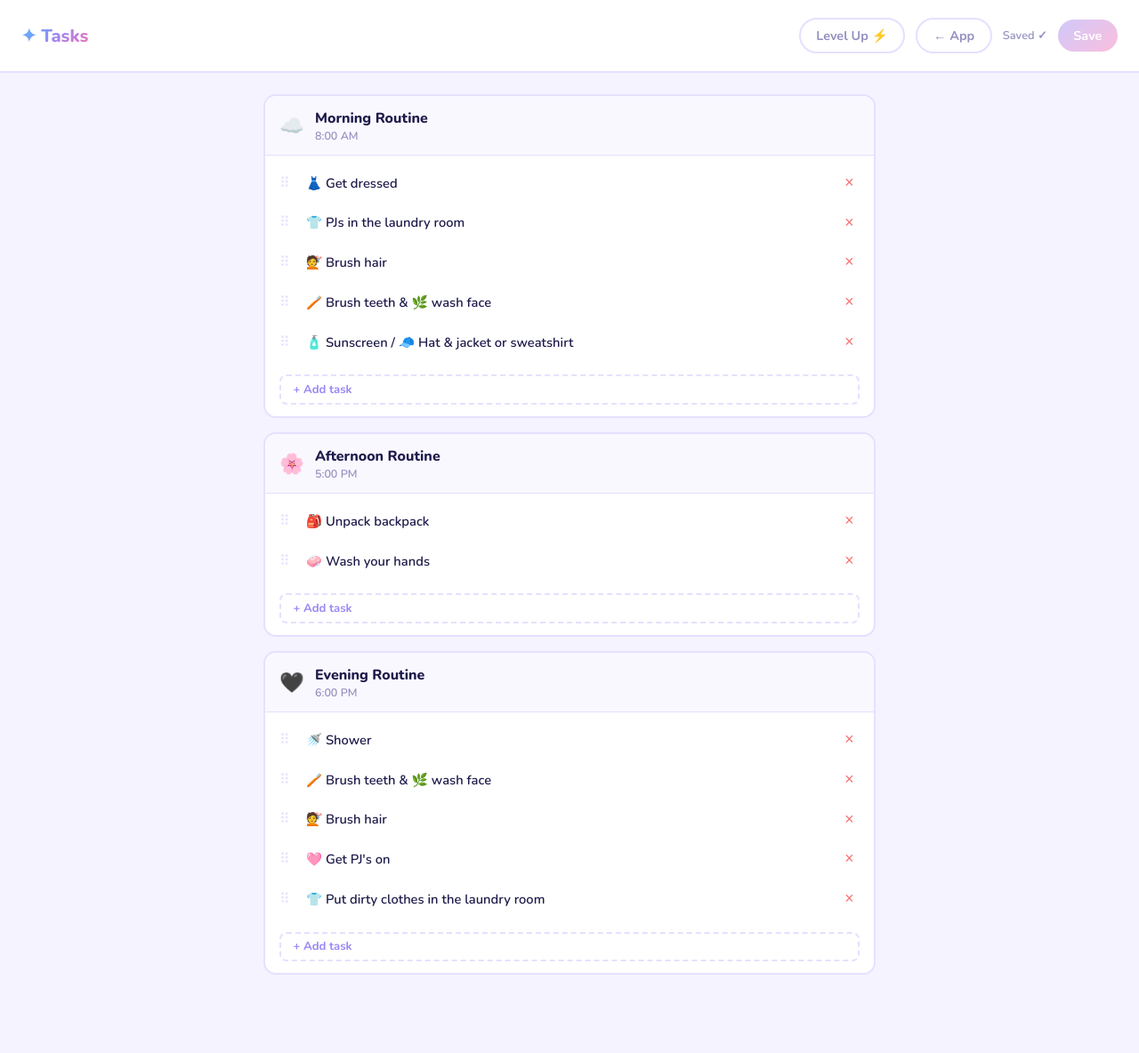
After one commit to briefsubstance91/violet-routines, a Flask app: page /admin/tasks in a window 1280 px wide. The commit adds this page. Shown: the whole page at 89% size. Run offline with Flask 3, Linux system fonts and the light colour scheme.

Commit message:
Add task admin page at /admin/tasks
Edit, add, delete, and drag-to-reorder tasks per routine.
Saves directly back to Violet Tasks.csv with no CSV knowledge needed.
Also adds Tasks link to Level Up admin header and vice versa.

Co-Authored-By: Claude Sonnet 4.6 <noreply@anthropic.com>

```diff
--- a/app.py
+++ b/app.py
@@ -372,6 +372,56 @@ def admin_save():
     return jsonify({'ok': True})
 
 
+def load_tasks_raw():
+    """Return routines as ordered list with metadata + task list for the task admin."""
+    rows = scan_csv(TASKS_FILE, 'Routine')
+    seen = {}
+    order = []
+    for row in rows:
+        rid = row.get('ID', '').strip()
+        if not rid:
+            continue
+        if rid not in seen:
+            seen[rid] = {
+                'id':     rid,
+                'name':   row.get('Routine', '').strip(),
+                'icon':   row.get('Icon', '').strip(),
+                'time':   row.get('Time', '').strip(),
+                'banner': row.get('Banner', '').strip(),
+                'tasks':  [],
+            }
+            order.append(rid)
+        task = row.get('Task', '').strip()
+        if task:
+            seen[rid]['tasks'].append(task)
+    return [seen[rid] for rid in order]
+
+
+def save_tasks_raw(routines):
+    """Write routines list back to Violet Tasks.csv."""
+    with open(TASKS_FILE, 'w', newline='', encoding='utf-8') as f:
+        writer = csv.writer(f)
+        writer.writerow(['Violet Tasks'])
+        writer.writerow(['Violet Tasks', '', '', '', '', ''])
+        writer.writerow(['Routine', 'ID', 'Icon', 'Time', 'Banner', 'Task'])
+        for r in routines:
+            for task in r['tasks']:
+                writer.writerow([r['name'], r['id'], r['icon'], r['time'], r['banner'], task])
+
+
+@app.route('/admin/tasks')
+def admin_tasks():
+    routines = load_tasks_raw()
+    return render_template('admin_tasks.html', routines_json=json.dumps(routines))
+
+
+@app.route('/admin/tasks/save', methods=['POST'])
+def admin_tasks_save():
+    routines = request.get_json()
+    save_tasks_raw(routines)
+    return jsonify({'ok': True})
+
+
 @app.route('/stats')
 def stats():
     routines = load_routines()
--- a/templates/admin.html
+++ b/templates/admin.html
@@ -233,6 +233,7 @@
 <header>
   <h1>✦ Admin</h1>
   <div class="header-actions">
+    <a href="/admin/tasks" class="back-link" style="margin-right:0.5rem">Tasks 📋</a>
     <a href="/" class="back-link">← App</a>
     <span class="save-status" id="saveStatus">Unsaved changes</span>
     <button class="btn btn-save" id="saveBtn" onclick="saveAll()">Save</button>
--- /dev/null
+++ b/templates/admin_tasks.html
@@ -0,0 +1,376 @@
+<!DOCTYPE html>
+<html lang="en">
+<head>
+  <meta charset="UTF-8">
+  <meta name="viewport" content="width=device-width, initial-scale=1.0">
+  <title>Violet's App — Tasks</title>
+  <link rel="preconnect" href="https://fonts.googleapis.com">
+  <link href="https://fonts.googleapis.com/css2?family=Nunito:wght@400;600;700;800&display=swap" rel="stylesheet">
+  <style>
+    *, *::before, *::after { box-sizing: border-box; margin: 0; padding: 0; }
+
+    :root {
+      --purple: #9b87f5;
+      --blue:   #4db8ff;
+      --pink:   #f472b6;
+      --text:   #1e1b4b;
+      --muted:  #9490c0;
+      --bg:     #f5f3ff;
+      --card:   #ffffff;
+      --border: #e5e0ff;
+      --r:      14px;
+    }
+
+    body {
+      font-family: 'Nunito', sans-serif;
+      background: var(--bg);
+      color: var(--text);
+      min-height: 100vh;
+      padding: 0 0 4rem;
+    }
+
+    header {
+      background: white;
+      border-bottom: 2px solid var(--border);
+      padding: 1.25rem 1.5rem;
+      display: flex;
+      align-items: center;
+      justify-content: space-between;
+      position: sticky;
+      top: 0;
+      z-index: 10;
+    }
+
+    header h1 {
+      font-size: 1.25rem;
+      font-weight: 800;
+      background: linear-gradient(135deg, var(--blue), var(--purple), var(--pink));
+      -webkit-background-clip: text;
+      -webkit-text-fill-color: transparent;
+      background-clip: text;
+    }
+
+    .header-actions { display: flex; gap: 0.75rem; align-items: center; }
+
+    .btn {
+      font-family: 'Nunito', sans-serif;
+      font-weight: 700;
+      font-size: 0.9rem;
+      padding: 0.5rem 1.1rem;
+      border-radius: 100px;
+      border: none;
+      cursor: pointer;
+      transition: opacity 0.15s, transform 0.1s;
+    }
+    .btn:active { transform: scale(0.96); }
+
+    .btn-save {
+      background: linear-gradient(135deg, var(--purple), var(--pink));
+      color: white;
+    }
+    .btn-save:disabled { opacity: 0.45; cursor: default; }
+
+    .btn-outline {
+      background: white;
+      border: 2px solid var(--border);
+      color: var(--muted);
+      text-decoration: none;
+      display: inline-flex;
+      align-items: center;
+    }
+    .btn-outline:hover { border-color: var(--purple); color: var(--purple); }
+
+    .btn-danger {
+      background: none;
+      border: none;
+      color: #f87171;
+      font-size: 1.1rem;
+      cursor: pointer;
+      padding: 0.2rem 0.4rem;
+      border-radius: 6px;
+      line-height: 1;
+    }
+    .btn-danger:hover { background: #fff1f1; }
+
+    .save-status {
+      font-size: 0.8rem;
+      color: var(--muted);
+      font-weight: 600;
+    }
+    .save-status.saved { color: #34d399; }
+
+    .container {
+      max-width: 720px;
+      margin: 0 auto;
+      padding: 1.5rem 1rem;
+      display: flex;
+      flex-direction: column;
+      gap: 1rem;
+    }
+
+    .routine-card {
+      background: var(--card);
+      border: 2px solid var(--border);
+      border-radius: var(--r);
+      overflow: hidden;
+    }
+
+    .routine-header {
+      display: flex;
+      align-items: center;
+      gap: 0.75rem;
+      padding: 0.85rem 1rem;
+      background: #faf8ff;
+      border-bottom: 1px solid var(--border);
+    }
+
+    .routine-icon {
+      font-size: 1.4rem;
+      flex-shrink: 0;
+    }
+
+    .routine-meta {
+      flex: 1;
+    }
+
+    .routine-name {
+      font-size: 1rem;
+      font-weight: 800;
+      color: var(--text);
+    }
+
+    .routine-time {
+      font-size: 0.78rem;
+      color: var(--muted);
+      font-weight: 600;
+    }
+
+    .task-list {
+      padding: 0.5rem 0;
+    }
+
+    .task-row {
+      display: flex;
+      align-items: center;
+      gap: 0.5rem;
+      padding: 0.35rem 1rem;
+    }
+
+    .drag-handle {
+      color: var(--border);
+      font-size: 1rem;
+      cursor: grab;
+      flex-shrink: 0;
+      user-select: none;
+    }
+    .drag-handle:active { cursor: grabbing; }
+
+    .task-input {
+      flex: 1;
+      min-width: 0;
+      font-family: 'Nunito', sans-serif;
+      font-size: 0.92rem;
+      font-weight: 600;
+      color: var(--text);
+      border: 2px solid transparent;
+      border-radius: 8px;
+      padding: 0.3rem 0.5rem;
+      background: none;
+    }
+    .task-input:focus { outline: none; border-color: var(--purple); background: white; }
+
+    .add-task-row {
+      padding: 0.4rem 1rem 0.85rem;
+    }
+
+    .btn-add-task {
+      font-family: 'Nunito', sans-serif;
+      font-size: 0.82rem;
+      font-weight: 700;
+      color: var(--purple);
+      background: none;
+      border: 2px dashed var(--border);
+      border-radius: 8px;
+      padding: 0.35rem 0.85rem;
+      cursor: pointer;
+      width: 100%;
+      text-align: left;
+    }
+    .btn-add-task:hover { border-color: var(--purple); background: #faf8ff; }
+
+    .task-row.dragging { opacity: 0.4; }
+    .task-row.drag-over { border-top: 2px solid var(--purple); }
+  </style>
+</head>
+<body>
+
+<header>
+  <h1>✦ Tasks</h1>
+  <div class="header-actions">
+    <a href="/admin" class="btn btn-outline">Level Up ⚡</a>
+    <a href="/" class="btn btn-outline">← App</a>
+    <span class="save-status" id="saveStatus">Saved ✓</span>
+    <button class="btn btn-save" id="saveBtn" onclick="saveAll()" disabled>Save</button>
+  </div>
+</header>
+
+<div class="container" id="routinesList"></div>
+
+<script>
+  let routines = {{ routines_json | safe }};
+  let dirty = false;
+
+  function markDirty() {
+    dirty = true;
+    document.getElementById('saveStatus').textContent = 'Unsaved changes';
+    document.getElementById('saveStatus').className = 'save-status';
+    document.getElementById('saveBtn').disabled = false;
+  }
+
+  function markSaved() {
+    dirty = false;
+    document.getElementById('saveStatus').textContent = 'Saved ✓';
+    document.getElementById('saveStatus').className = 'save-status saved';
+    document.getElementById('saveBtn').disabled = true;
+  }
+
+  function esc(s) {
+    return (s || '').replace(/&/g,'&amp;').replace(/"/g,'&quot;').replace(/</g,'&lt;');
+  }
+
+  function render() {
+    const container = document.getElementById('routinesList');
+    container.innerHTML = '';
+    routines.forEach((r, ri) => {
+      const card = document.createElement('div');
+      card.className = 'routine-card';
+      card.innerHTML = `
+        <div class="routine-header">
+          <span class="routine-icon">${esc(r.icon)}</span>
+          <div class="routine-meta">
+            <div class="routine-name">${esc(r.name)}</div>
+            <div class="routine-time">${esc(r.time)}</div>
+          </div>
+        </div>
+        <div class="task-list" id="tasks-${ri}"></div>
+        <div class="add-task-row">
+          <button class="btn-add-task" onclick="addTask(${ri})">+ Add task</button>
+        </div>
+      `;
+      container.appendChild(card);
+
+      const taskList = card.querySelector(`#tasks-${ri}`);
+      r.tasks.forEach((task, ti) => {
+        taskList.appendChild(makeTaskRow(ri, ti, task));
+      });
+    });
+  }
+
+  function makeTaskRow(ri, ti, task) {
+    const row = document.createElement('div');
+    row.className = 'task-row';
+    row.draggable = true;
+    row.dataset.ri = ri;
+    row.dataset.ti = ti;
+
+    row.innerHTML = `
+      <span class="drag-handle" title="Drag to reorder">⠿</span>
+      <input class="task-input" value="${esc(task)}" placeholder="Task name…"
+             oninput="updateTask(${ri},${ti},this.value)">
+      <button class="btn-danger" onclick="removeTask(${ri},${ti})" title="Delete">×</button>
+    `;
+
+    row.addEventListener('dragstart', onDragStart);
+    row.addEventListener('dragover', onDragOver);
+    row.addEventListener('dragleave', onDragLeave);
+    row.addEventListener('drop', onDrop);
+    row.addEventListener('dragend', onDragEnd);
+
+    return row;
+  }
+
+  function updateTask(ri, ti, val) {
+    routines[ri].tasks[ti] = val;
+    markDirty();
+  }
+
+  function addTask(ri) {
+    routines[ri].tasks.push('');
+    markDirty();
+    render();
+    const taskList = document.getElementById(`tasks-${ri}`);
+    const inputs = taskList.querySelectorAll('.task-input');
+    inputs[inputs.length - 1].focus();
+  }
+
+  function removeTask(ri, ti) {
+    routines[ri].tasks.splice(ti, 1);
+    markDirty();
+    render();
+  }
+
+  // ── Drag to reorder ──
+  let dragSrc = null;
+
+  function onDragStart(e) {
+    dragSrc = this;
+    this.classList.add('dragging');
+    e.dataTransfer.effectAllowed = 'move';
+  }
+
+  function onDragOver(e) {
+    e.preventDefault();
+    e.dataTransfer.dropEffect = 'move';
+    this.classList.add('drag-over');
+  }
+
+  function onDragLeave() {
+    this.classList.remove('drag-over');
+  }
+
+  function onDrop(e) {
+    e.preventDefault();
+    this.classList.remove('drag-over');
+    if (dragSrc === this) return;
+
+    const srcRi = parseInt(dragSrc.dataset.ri);
+    const srcTi = parseInt(dragSrc.dataset.ti);
+    const dstRi = parseInt(this.dataset.ri);
+    const dstTi = parseInt(this.dataset.ti);
+
+    if (srcRi !== dstRi) return; // only reorder within same routine for now
+
+    const tasks = routines[srcRi].tasks;
+    const [moved] = tasks.splice(srcTi, 1);
+    tasks.splice(dstTi, 0, moved);
+    markDirty();
+    render();
+  }
+
+  function onDragEnd() {
+    this.classList.remove('dragging');
+    document.querySelectorAll('.drag-over').forEach(el => el.classList.remove('drag-over'));
+  }
+
+  async function saveAll() {
+    const btn = document.getElementById('saveBtn');
+    btn.textContent = 'Saving…';
+    btn.disabled = true;
+    const res = await fetch('/admin/tasks/save', {
+      method: 'POST',
+      headers: { 'Content-Type': 'application/json' },
+      body: JSON.stringify(routines)
+    });
+    btn.textContent = 'Save';
+    if (res.ok) markSaved();
+  }
+
+  window.addEventListener('beforeunload', e => {
+    if (dirty) { e.preventDefault(); e.returnValue = ''; }
+  });
+
+  render();
+</script>
+
+</body>
+</html>
```
